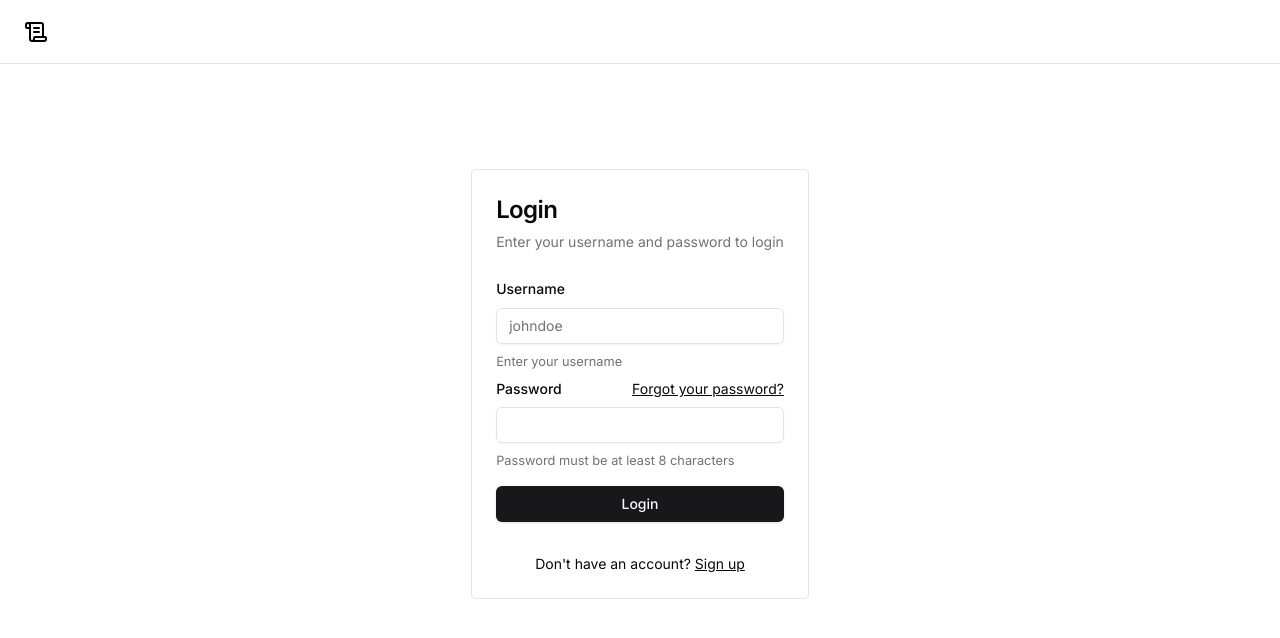
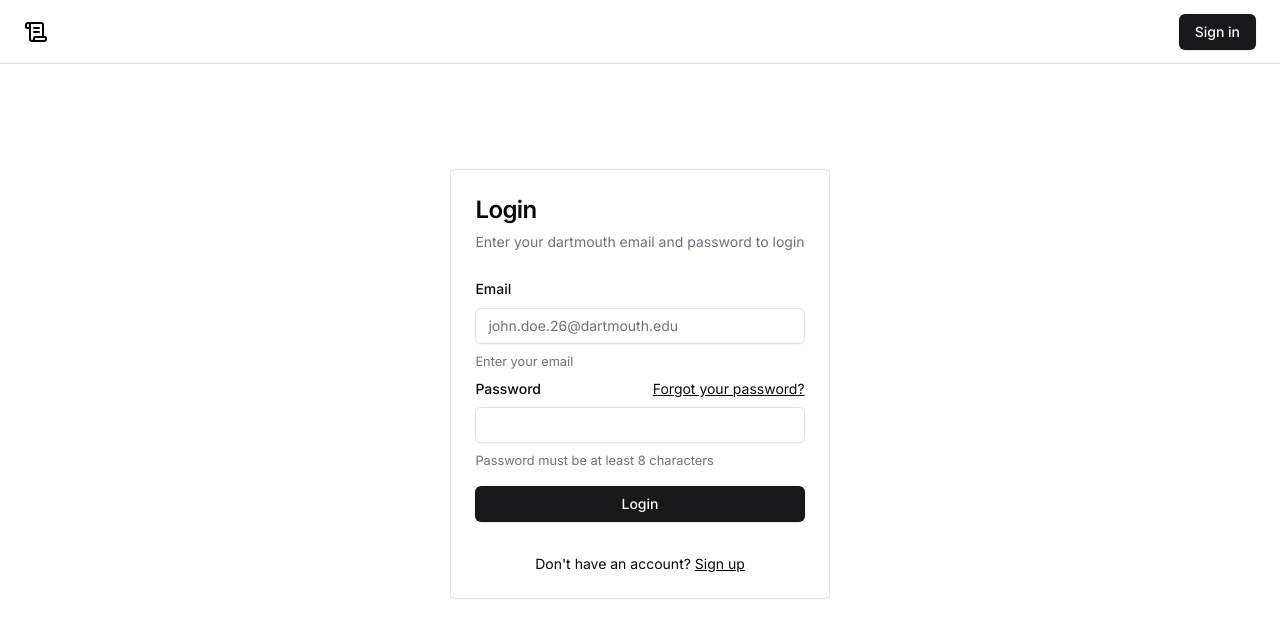
Before and after one commit to bobbrysonn/finalfrontend, a Next.js app: page /auth/login in a window 1280 px wide. Shown: the top 638 px of the page. Built offline with nearby package versions, Linux system fonts and the light colour scheme; no server answers.

Commit message:
Change auth from username to email

```diff
--- a/src/actions/auth.tsx
+++ b/src/actions/auth.tsx
@@ -41,7 +41,9 @@ export async function activateEmail(userId: string, token: string) {
   }
 }
 
-export async function resendActivationEmail(email: string) {}
+export async function resendActivationEmail(email: string) {
+  console.log(email);
+}
 
 export async function login(formData: z.infer<typeof LoginFormSchema>) {
   const res: { success?: boolean; error?: boolean; message?: string } = {};
--- a/src/app/page.tsx
+++ b/src/app/page.tsx
@@ -1,3 +1,3 @@
 export default function Home() {
-  return <h1>Hello, world</h1>
+  return <h1></h1>;
 }
--- a/src/components/header.tsx
+++ b/src/components/header.tsx
@@ -57,7 +57,7 @@ export default async function Header() {
         </SheetContent>
       </Sheet>
       <div className="flex w-full items-center gap-4 md:ml-auto md:gap-2 lg:gap-4">
-        {user && (
+        {user ? (
           <>
             <form className="ml-auto flex-1 sm:flex-initial">
               <div className="relative">
@@ -104,6 +104,10 @@ export default async function Header() {
             </DropdownMenu>
             <ModeToggle />
           </>
+        ) : (
+          <Link href="/auth/login" className="ml-auto">
+            <Button>Sign in</Button>
+          </Link>
         )}
       </div>
     </header>
--- a/src/components/loginform.tsx
+++ b/src/components/loginform.tsx
@@ -28,12 +28,14 @@ import { useToast } from "@/hooks/use-toast";
 export default function LoginForm({
   login,
 }: {
-  login: (data: z.infer<typeof LoginFormSchema>) => Promise<any>;
+  login: (
+    data: z.infer<typeof LoginFormSchema>
+  ) => Promise<{ success?: boolean; error?: boolean; message?: string }>;
 }) {
   const { toast } = useToast();
   const form = useForm<z.infer<typeof LoginFormSchema>>({
     defaultValues: {
-      username: "",
+      email: "",
       password: "",
     },
     resolver: zodResolver(LoginFormSchema),
@@ -53,7 +55,7 @@ export default function LoginForm({
       <CardHeader>
         <CardTitle className="text-2xl">Login</CardTitle>
         <CardDescription>
-          Enter your username and password to login
+          Enter your dartmouth email and password to login
         </CardDescription>
       </CardHeader>
       <CardContent>
@@ -61,19 +63,19 @@ export default function LoginForm({
           <form onSubmit={form.handleSubmit(handleLogin)}>
             <FormField
               control={form.control}
-              name="username"
+              name="email"
               render={({ field }) => (
                 <FormItem>
-                  <FormLabel htmlFor="usernamegiven">Username</FormLabel>
+                  <FormLabel htmlFor="emailgiven">Email</FormLabel>
                   <Input
                     {...field}
-                    type="text"
-                    id="usernamegiven"
-                    autoComplete="username"
-                    placeholder="johndoe"
+                    type="email"
+                    id="emailgiven"
+                    autoComplete="email"
+                    placeholder="john.doe.26@dartmouth.edu"
                     required
                   />
-                  <FormDescription>Enter your username</FormDescription>
+                  <FormDescription>Enter your email</FormDescription>
                   <FormMessage />
                 </FormItem>
               )}
--- a/src/lib/auth.ts
+++ b/src/lib/auth.ts
@@ -6,18 +6,18 @@ import { LoginFormSchema } from "./definitions"
 export const { handlers, signIn, signOut, auth } = NextAuth({
   providers: [
     Credentials({
-      credentials: { username: {}, password: {} },
+      credentials: { email: {}, password: {} },
       authorize: async (credentials) => {
         let user = null
 
         try {
-          const { username, password } = LoginFormSchema.parse(credentials)
+          const { email, password } = LoginFormSchema.parse(credentials)
 
           /* Authenticate user */
           const response = await fetch("http://127.0.0.1:8000/auth/jwt/create/", {
             method: "POST",
             headers: { "Content-Type": "application/json" },
-            body: JSON.stringify({ username, password }),
+            body: JSON.stringify({ email, password }),
           })
 
           /* Handle response */
--- a/src/lib/definitions.ts
+++ b/src/lib/definitions.ts
@@ -1,7 +1,7 @@
 import { z } from "zod"
 
 export const LoginFormSchema = z.object({
-	username: z.string().min(3).max(150),
+	email: z.string().email().regex(/^[a-zA-Z]+(\.[a-zA-Z]+)*\.\d+@dartmouth\.edu$/, { message : "Email must be valid dartmouth address"}),
 	password: z.string().min(8)
 })
 
```
